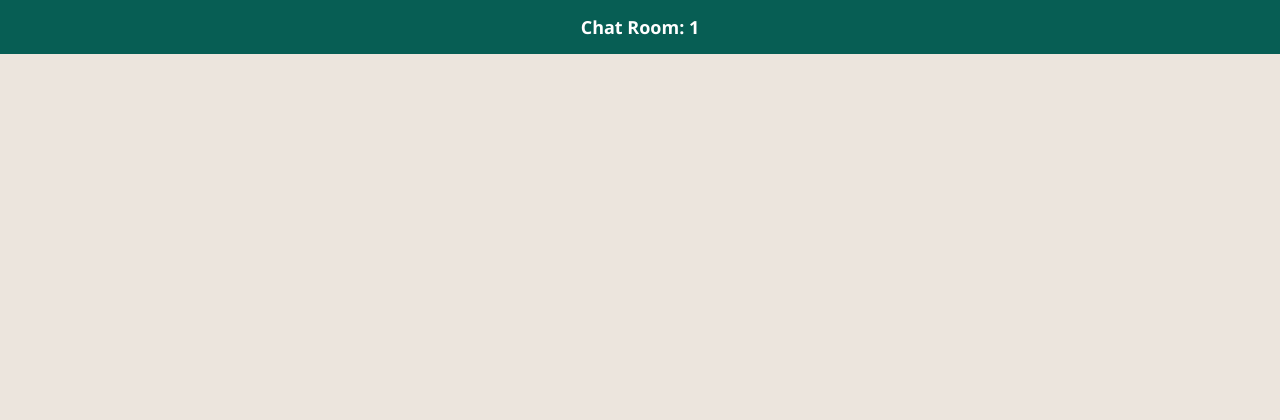
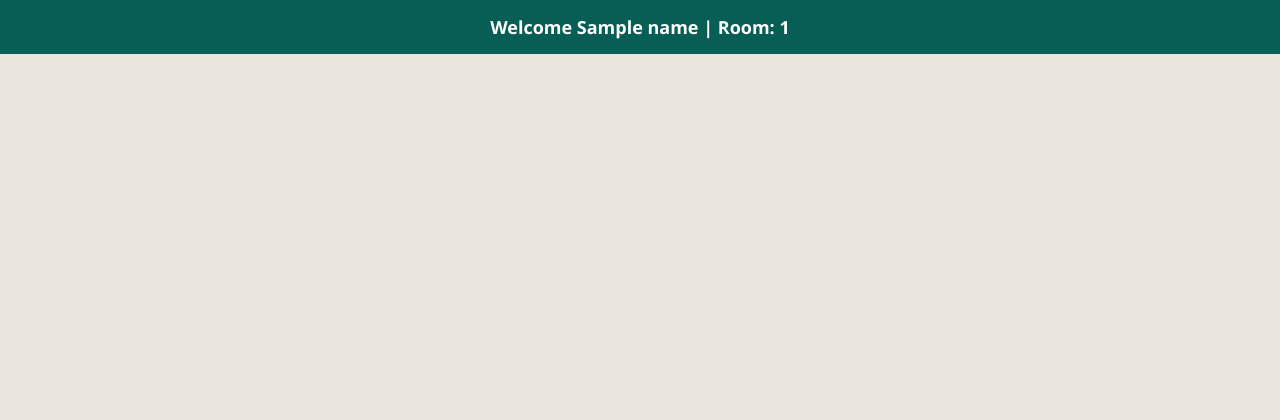
Before and after one commit to bkg001/chatbox, a Flask app: template templates/chat.html in a window 1280 px wide. Shown: the top 420 px of the page. Run offline with Flask 3, Linux system fonts and the light colour scheme; the template is opened without the code that fills it: most values are stand-ins (such as "Sample title", 1, 10 or a date in 2020); some libraries are stand-ins or nearby versions.

Commit message:
Show user name in chat header

```diff
--- a/templates/chat.html
+++ b/templates/chat.html
@@ -97,7 +97,9 @@
   </style>
 </head>
 <body>
-  <header>Chat Room: {{ room_id }}</header>
+  <header>
+    Welcome <strong>{{ name }}</strong> | Room: <strong>{{ room_id }}</strong>
+  </header>
   <div id="chat-box"></div>
 
   <div class="input-area">
```
